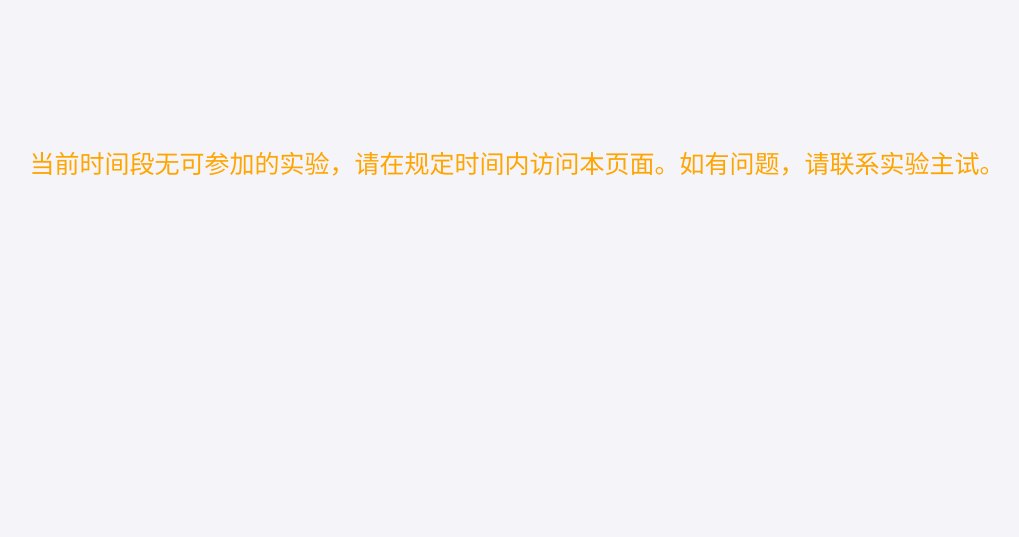
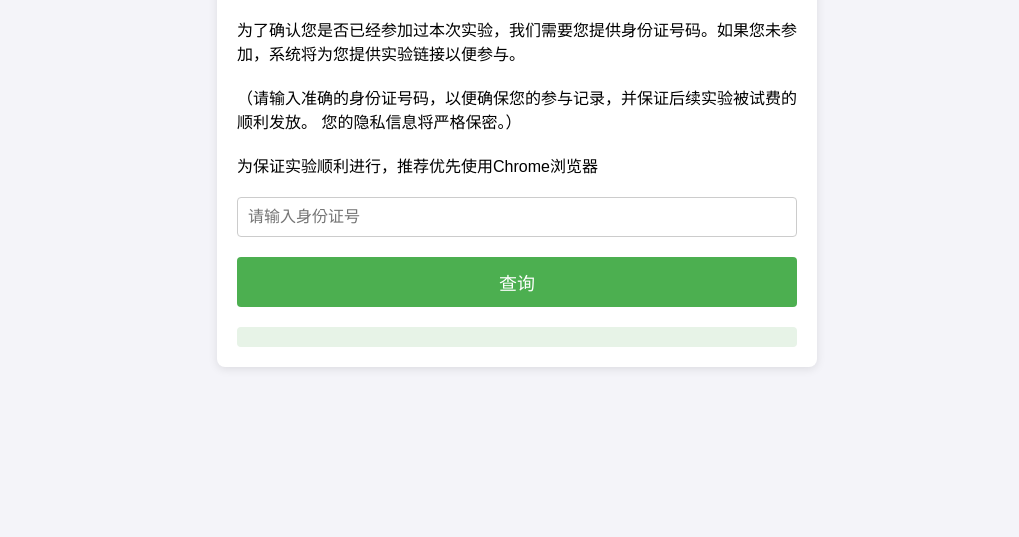
Before and after one commit to RisingSun213/ParOnlineCheck, a plain HTML site: page index.html in a window 1280 px wide. Shown: the part 263-800 px from the top of the page, without its empty margins (123-1142 px from the left). Drawn offline with Linux system fonts and the light colour scheme.

Commit message:
Update index.html

```diff
--- a/index.html
+++ b/index.html
@@ -11,7 +11,7 @@
     <title>实验参与查询</title>
     <link rel="stylesheet" href="styles.css">
 <script>
-    const globalStatus = 0; // 管理员手动设置：0=关闭, 1=始终开放, 2=时间段始终关闭, 3=按时间逻辑判断
+    const globalStatus = 1; // 管理员手动设置：0=关闭, 1=始终开放, 2=时间段始终关闭, 3=按时间逻辑判断
 
     document.addEventListener("DOMContentLoaded", function () {
         const now = new Date();
```
